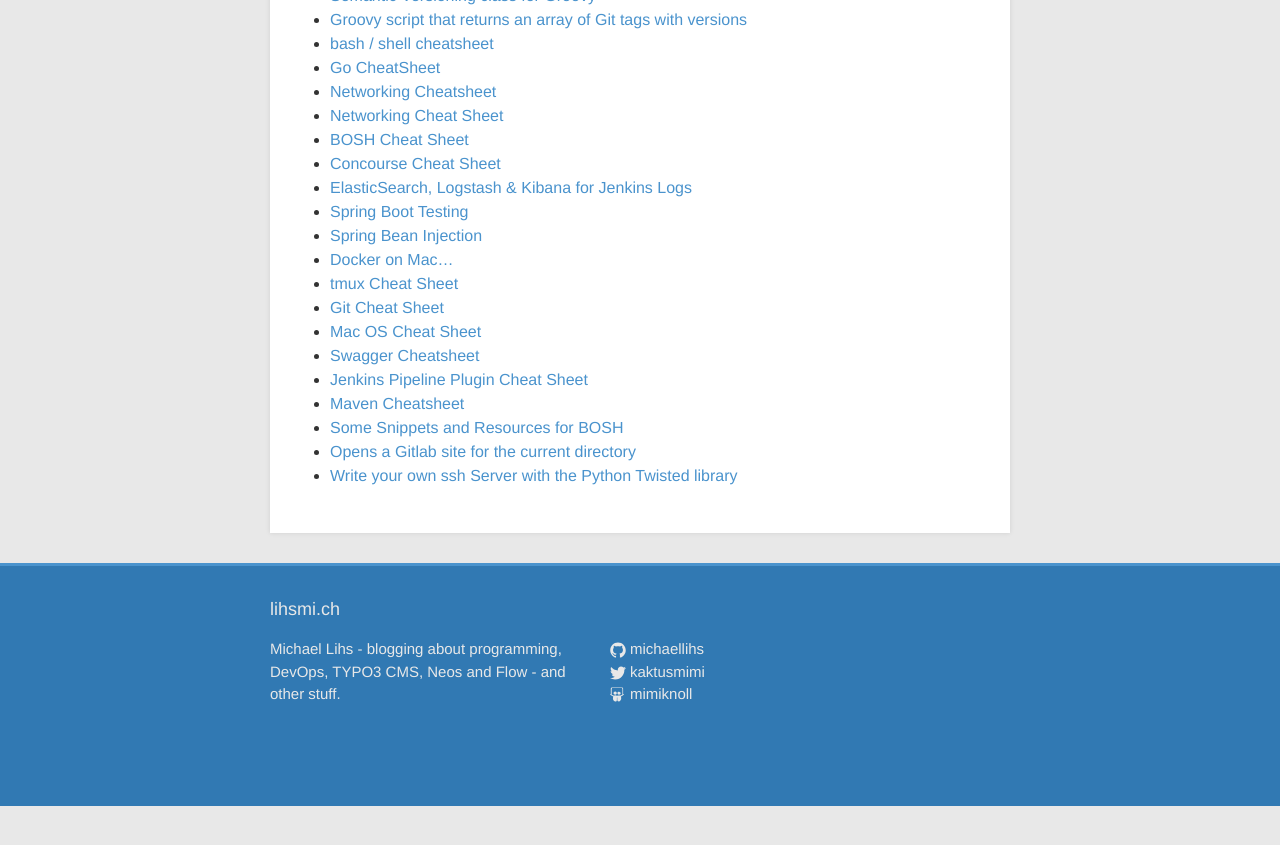
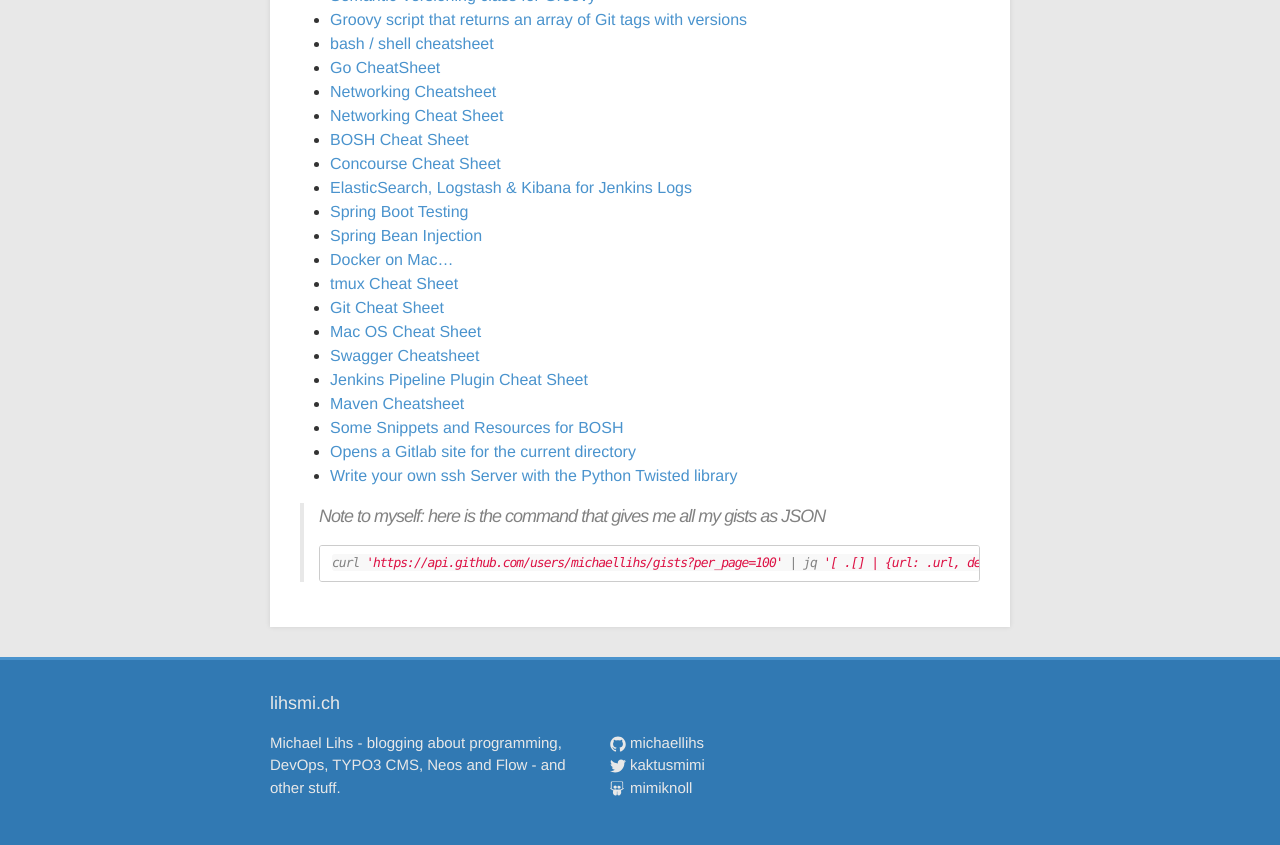
Before and after one commit to michaellihs/michaellihs.github.io, a Jekyll site: the page built from gists.md, in a window 1280 px wide and 900 px high, scrolled down 812 px. Shown: the top 845 px of the window. Built offline with Jekyll 4.4.1, drawn with Linux system fonts in a browser that asks for light colours; before the commit the page ends 1618 px from its top, so only the background shows below that.

Commit message:
improve gists with jq command

````diff
--- a/gists.md
+++ b/gists.md
@@ -49,3 +49,9 @@
 * [Some Snippets and Resources for BOSH](https://api.github.com/gists/7afdd9a8088e893b84be3046bafb8807)
 * [Opens a Gitlab site for the current directory](https://api.github.com/gists/7afdd9a8088e893b84be3046bafb8807)
 * [Write your own ssh Server with the Python Twisted library](https://api.github.com/gists/7afdd9a8088e893b84be3046bafb8807)
+
+> Note to myself: here is the command that gives me all my gists as JSON
+>
+> ```bash
+> curl 'https://api.github.com/users/michaellihs/gists?per_page=100' | jq '[ .[] | {url: .url, description: .description}]'
+> ```
````
